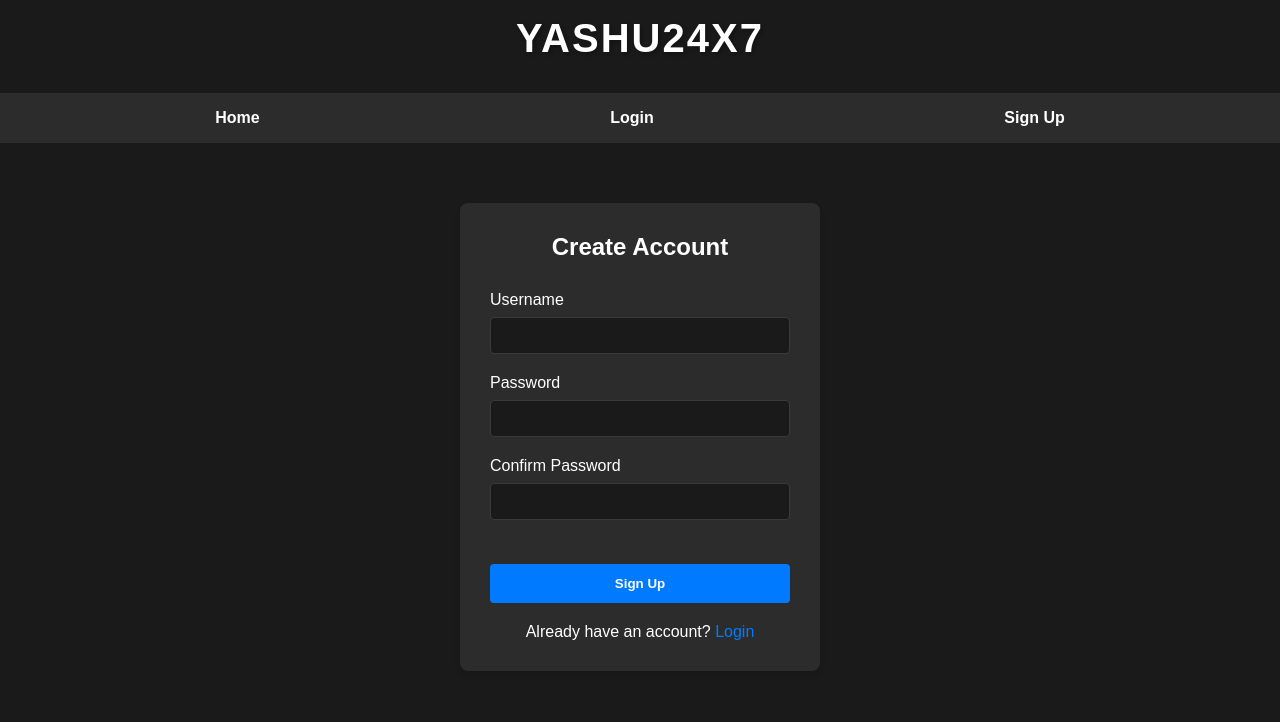
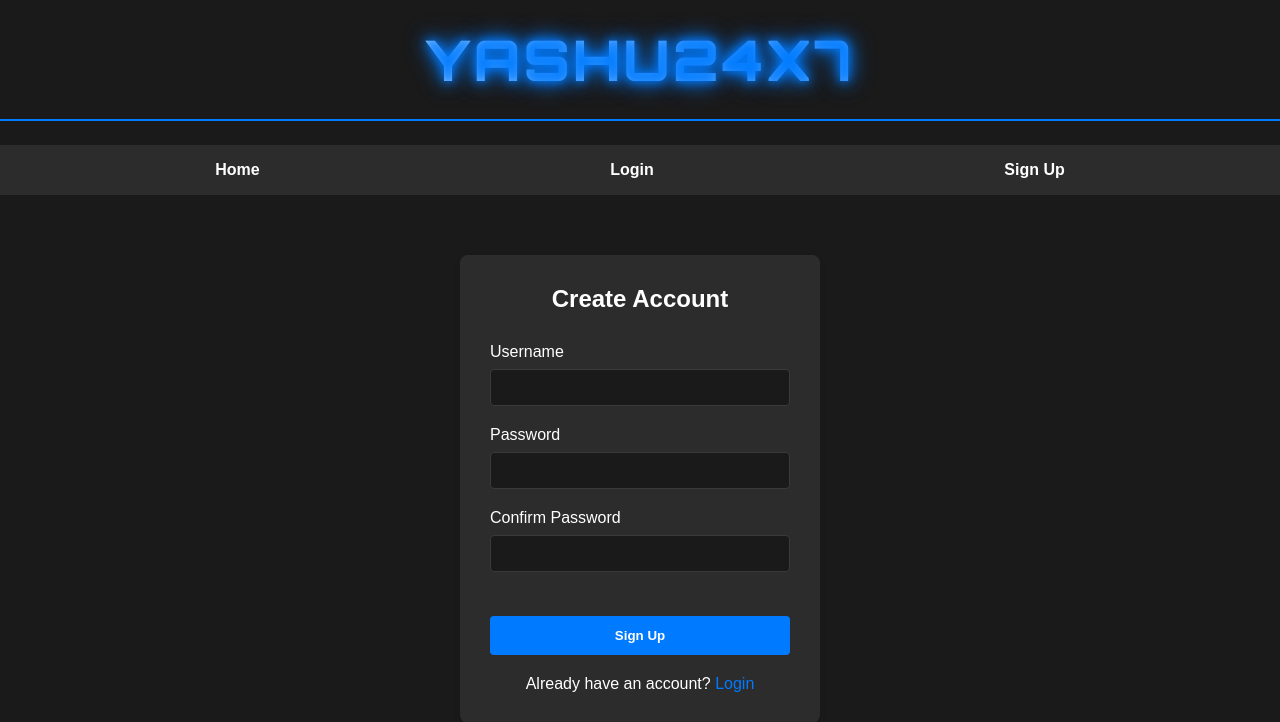
Before and after one commit to SiddharthMishraGit/website, a Flask app: page /signup in a window 1280 px wide. Shown: the top 722 px of the page. Run offline with Flask 3, Linux system fonts and the light colour scheme.

Commit message:
Enhanced YASHU24X7 header styling with larger font, gradient color and glow animation

```diff
--- a/python-website/src/static/css/style.css
+++ b/python-website/src/static/css/style.css
@@ -211,17 +211,33 @@ nav a:hover {
 
 .site-header {
     background-color: #1a1a1a;
-    padding: 1rem 0;
+    padding: 1.5rem 0;
     text-align: center;
-    margin-bottom: 1rem;
+    margin-bottom: 1.5rem;
+    border-bottom: 2px solid #007bff;
 }
 
 .site-title {
     color: #ffffff;
-    font-size: 2.5rem;
-    font-weight: bold;
+    font-size: 3.5rem;
+    font-weight: 800;
+    font-family: 'Orbitron', 'Rajdhani', sans-serif;
     text-transform: uppercase;
     margin: 0;
-    letter-spacing: 2px;
-    text-shadow: 2px 2px 4px rgba(0, 0, 0, 0.3);
+    letter-spacing: 3px;
+    text-shadow: 0 0 10px #007bff, 0 0 20px #007bff;
+    background: linear-gradient(to right, #ffffff, #007bff);
+    -webkit-background-clip: text;
+    background-clip: text;
+    -webkit-text-fill-color: transparent;
+    animation: glow 2s ease-in-out infinite alternate;
 }
+
+@keyframes glow {
+    from {
+        text-shadow: 0 0 5px #007bff, 0 0 10px #007bff;
+    }
+    to {
+        text-shadow: 0 0 10px #007bff, 0 0 20px #007bff, 0 0 30px #007bff;
+    }
+}
--- a/python-website/src/templates/base.html
+++ b/python-website/src/templates/base.html
@@ -4,6 +4,9 @@
     <meta charset="UTF-8">
     <meta name="viewport" content="width=device-width, initial-scale=1.0">
     <title>{% block title %}YASHU24X7{% endblock %}</title>
+    <link rel="preconnect" href="https://fonts.googleapis.com">
+    <link rel="preconnect" href="https://fonts.gstatic.com" crossorigin>
+    <link href="https://fonts.googleapis.com/css2?family=Orbitron:wght@400;500;600;700;800;900&family=Rajdhani:wght@300;400;500;600;700&display=swap" rel="stylesheet">
     <link rel="stylesheet" href="{{ url_for('static', filename='css/style.css') }}">
     {% if request.endpoint == 'aviator' %}
     <link rel="stylesheet" href="{{ url_for('static', filename='css/aviator.css') }}">
```
